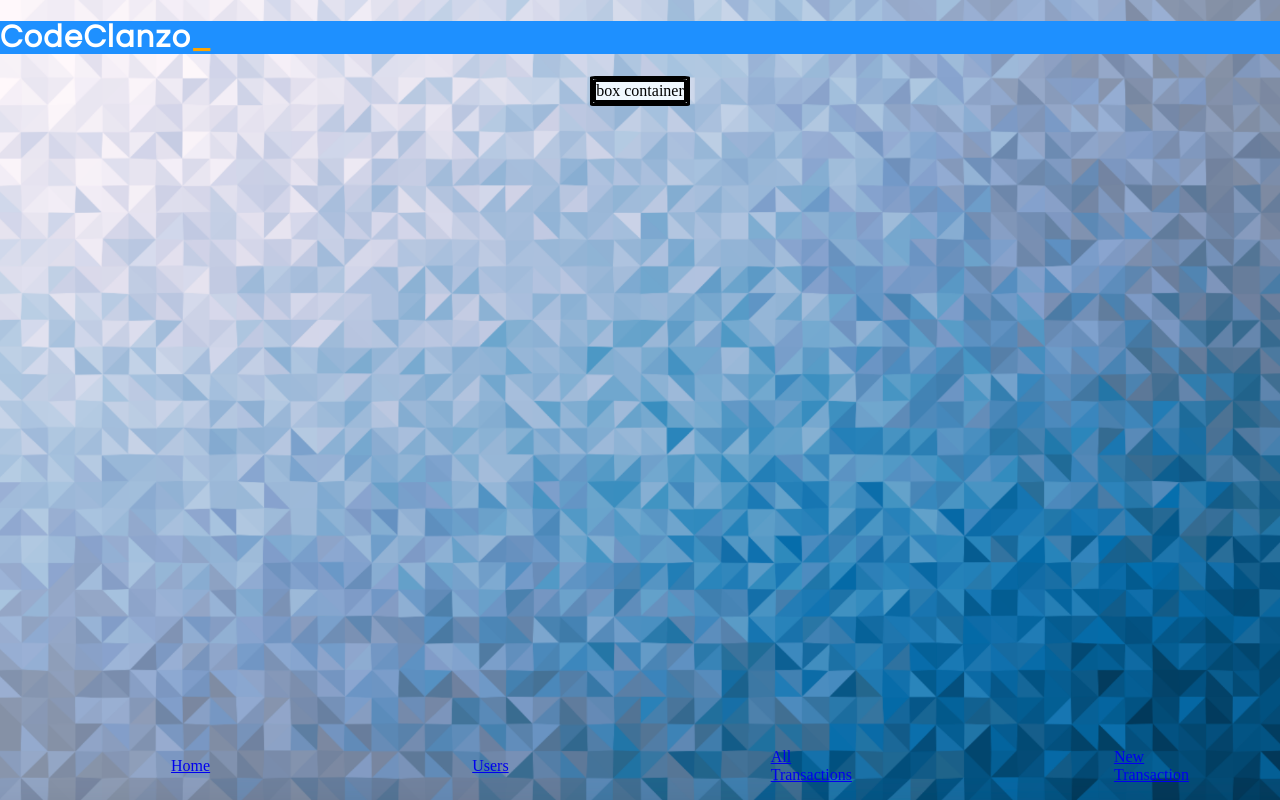
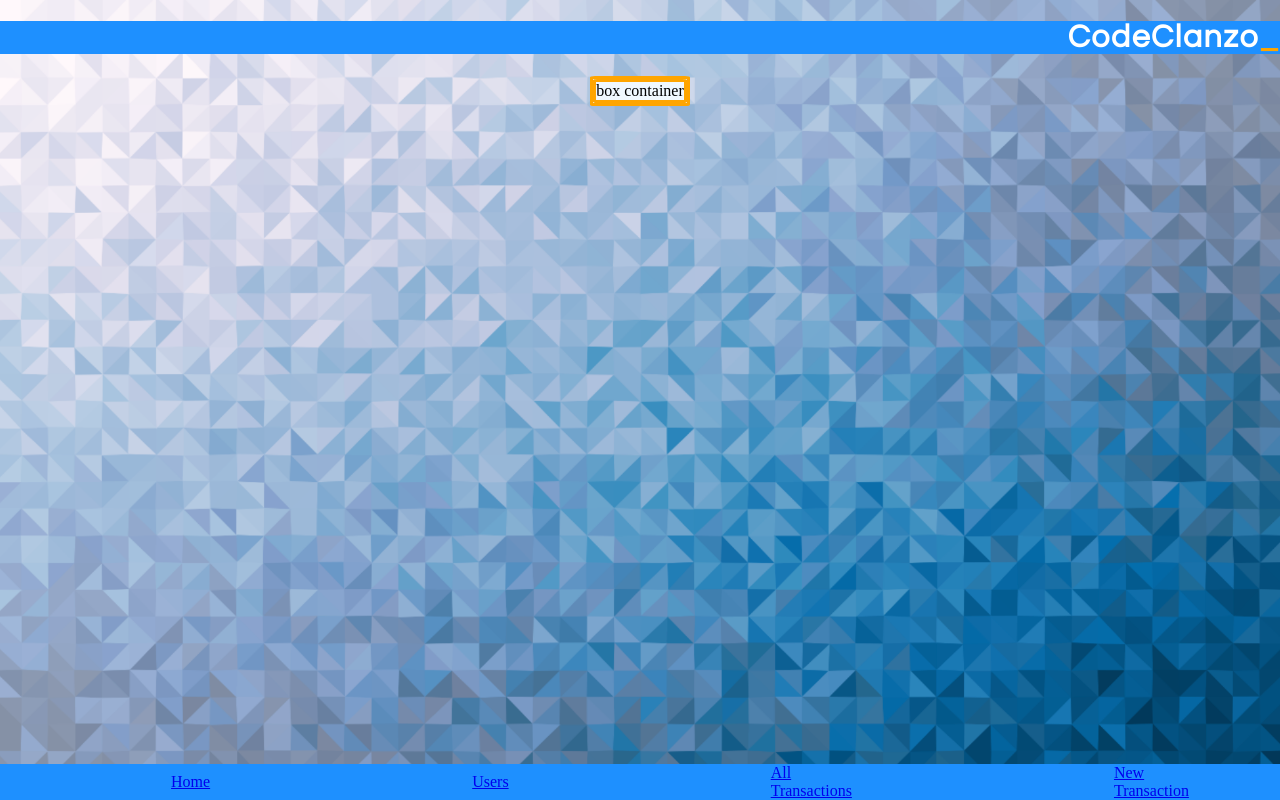
Before and after one commit to Jarnbjorn92/CodeClanzo_, a Flask app: page / in a window 1280 px wide. Run offline with Flask 2, Linux system fonts and the light colour scheme.

Commit message:
nav bar now at bottom of page

```diff
--- a/static/style.css
+++ b/static/style.css
@@ -10,11 +10,7 @@ header {
     color: white;
     font-family: "Questrial";
     letter-spacing: 0.1em;
-
-}
-
-footer {
-    background-color: dodgerblue;
+    text-align: right;
 }
 
 .container {
@@ -27,7 +23,7 @@ footer {
 .container > div {
     background-color: aliceblue;
     border: solid;
-    border-color: black;
+    border-color: orange;
     border-radius: 5%;
 
 }
@@ -42,6 +38,8 @@ footer {
     list-style: none;
     display: flex;
     position: bottom;
+    background-color: dodgerblue;
+    margin-bottom: auto;
 }
 
 li {
```
